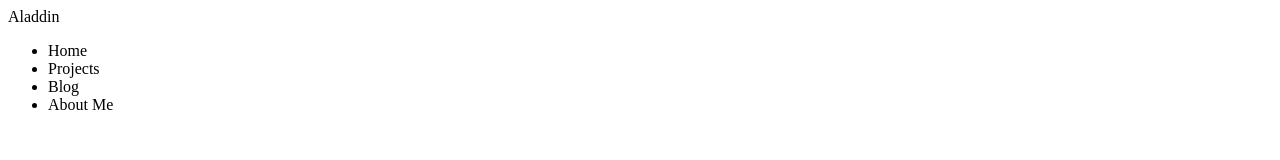
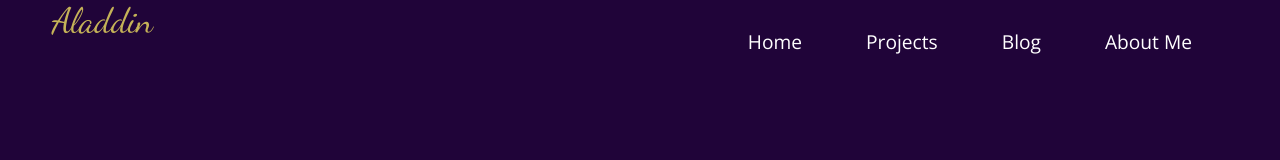
Before and after one commit to CSF2223/studentportfolio-MakaylaConstanti, a plain HTML site: page index.html in a window 1280 px wide. Drawn offline with nearby package versions, Linux system fonts and the light colour scheme.

Commit message:
complet 4.3

```diff
--- a/index.html
+++ b/index.html
@@ -4,6 +4,9 @@
     <meta charset="UTF-8">
     <meta name="viewport" content="width=device-width, initial-scale=1.0">
     <meta http-equiv="X-UA-Compatible" content="ie=edge">
+    <link rel="stylesheet" href="style.css" type="text/css" />
+    <link rel="stylesheet" href="nav.css" type="text/css" />
+
     <title>Aladdin's Portfolio</title>
 </head>
 <body>
@@ -13,21 +16,22 @@
         <!-- logo -->
         <div class="logo">Aladdin</div>
         <!-- hamburger toggle -->
-         <a href="#" class= "toggle-button">
+        <a href="#" class="toggle-button">
+
             <span class="bar"></span>
             <span class="bar"></span>
-             <span class="bar"></span>
+
         </a>
         <!-- page navigation links -->
         <div class="navbar-links">
             <ul>
-            <li><a href"index.html">Home</a></li>
-            <li><a href"projects.html">Projects</a></li>
-            <li><a href"blog.html">Blog</a></li>
-            <li><a href"aboutMe.html">About Me</a></li>
-         </ul>       <!-- close ul list -->
-     </div> <!-- close navbar links class -->
- </nav> <!-- close navbar class -->
+                <li><a href="index.html">Home</a></li>
+                <li><a href="projects.html">Projects</a></li>
+                <li><a href="blog.html">Blog</a></li>
+                <li><a href="aboutMe.html">About Me</a></li>
+            </ul>    <!-- close ul list -->
+        </div>    <!-- close navbar links class -->
+    </nav>    <!-- close nav bar class -->
 
 </body>
 </html>
--- a/nav.css
+++ b/nav.css
@@ -0,0 +1,51 @@
+/*
+Color Palette
+background color: #200439
+primary: #512C73
+secondary: #361356
+tertiary: #6F4D8F
+accent: #9277AC
+vegasGold: #c5b358
+white: #fff
+black: #000
+*/
+
+@import url('https://fonts.googleapis.com/css2?family=Dancing+Script:wght@400;700&family=Open+Sans:wght@300;400;600;700&display=swap');
+@import url('https://fonts.googleapis.com/css2?family=Dancing+Script&family=Open+Sans:wght@300;400;600;700&display=swap');
+
+.navbar {
+    display: flex;
+    justify-content: space-between;
+    align-items: center;
+    padding: 0 2.5rem;
+}
+
+.logo {
+    font-size: 2.2rem;
+    margin: 0 .75rem 2.5rem;
+    color: #c5b358;
+    font-family: 'Dancing Script', cursive;
+}
+
+.navbar-links ul {
+    margin: 0;
+    padding: 0;
+    display: flex;
+}
+
+.navbar-links ul {
+    list-style: none;
+    padding: 1rem;
+    font-size: 1.2rem;
+}
+
+.navbar-links li a {
+    text-decoration: none;
+    color: #fff;
+    padding: 0.5rem 2rem;
+    display: block;
+}
+
+.navbar-links li:hover {
+    background-color:  #361356;
+}
--- a/style.css
+++ b/style.css
@@ -9,3 +9,17 @@ vegasGold: #c5b358
 white: #fff
 black: #000
 */
+
+html {
+    /* If we add any padding or border onto an element it does not affect the width of the element */
+    box-sizing: border-box;
+}
+
+body {
+    margin: 0;
+    padding: 0;
+    font-family: 'Open Sans', sans-serif;
+    font-weight: 300;
+    background-color: #200439;
+    color: #fff;
+}
```
Lines whose indentation alone changed are shown as unchanged.
